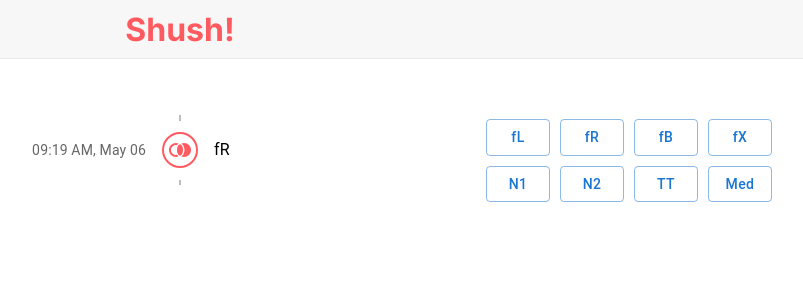
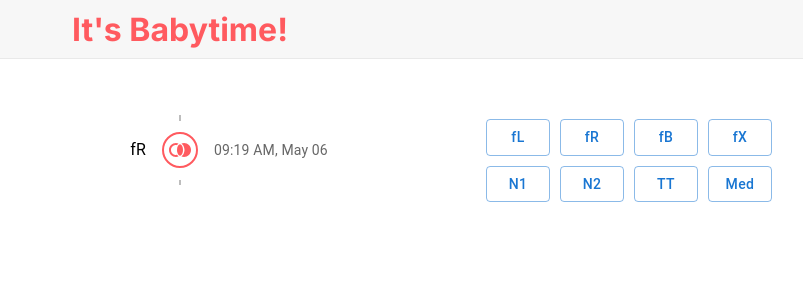
Before and after one commit to winniethemu/babytime, a Next.js app: page / in a window 1280 px wide. Both pictures are taken after a click on the button "fR". Shown: the top 300 px of the page, without its empty margins (256-1059 px from the left). Built offline with nearby package versions, Linux system fonts and the light colour scheme; no server answers; the database is empty.

Commit message:
Feedback

```diff
--- a/src/app/components/MyTimeline.jsx
+++ b/src/app/components/MyTimeline.jsx
@@ -10,6 +10,7 @@ import TimelineDot from '@mui/lab/TimelineDot';
 import {
   AirlineSeatFlat,
   BabyChangingStation,
+  EventAvailable,
   JoinLeft,
   JoinRight,
   LocalDrink,
@@ -31,12 +32,10 @@ export default function MyTimeline({ data, handleDelete }) {
         }}
       >
         <TimelineOppositeContent
+          align="right"
           sx={{ m: 'auto 0' }}
-          align="right"
-          variant="body2"
-          color="text.secondary"
         >
-          {formatDatetime(time)}
+          {desc}
         </TimelineOppositeContent>
         <TimelineSeparator>
           <TimelineConnector />
@@ -45,8 +44,13 @@ export default function MyTimeline({ data, handleDelete }) {
           </TimelineDot>
           <TimelineConnector />
         </TimelineSeparator>
-        <TimelineContent sx={{ py: '12px', px: 2 }} style={{ margin: 'auto 0' }}>
-          {desc}
+        <TimelineContent
+          color="text.secondary"
+          style={{ margin: 'auto 0' }}
+          sx={{ py: '12px', px: 2 }}
+          variant="body2"
+        >
+          {formatDatetime(time)}
         </TimelineContent>
       </TimelineItem>
     );
@@ -79,10 +83,10 @@ export default function MyTimeline({ data, handleDelete }) {
     },
     [EVENT_TYPE.feedStop]: {
       desc: 'fX',
-      icon: <LocalDrink />,
+      icon: <EventAvailable />,
       iconStyle: {
-        variant: 'filled',
-        sx: { bgcolor: '#FF5A5F' },
+        variant: 'outlined',
+        sx: { borderColor: '#FF5A5F', color: '#FF5A5F' },
       },
     },
     [EVENT_TYPE.nappy1]: {
@@ -104,7 +108,7 @@ export default function MyTimeline({ data, handleDelete }) {
   };
 
   return (
-    <Timeline position="alternate">
+    <Timeline>
       {data.map((item, index) => {
         return createItem({ index, ...item, ...config[item.type] });
       })}
--- a/src/app/layout.js
+++ b/src/app/layout.js
@@ -4,7 +4,7 @@ import { Inter } from 'next/font/google';
 const inter = Inter({ subsets: ['latin'] });
 
 export const metadata = {
-  title: `It's Babytime!`,
+  title: `Babytime`,
   description: 'Tracking the times of a baby',
 };
 
--- a/src/app/page.jsx
+++ b/src/app/page.jsx
@@ -8,7 +8,7 @@ export default async function Home() {
     <>
       <div className={styles.navbar}>
         <div className={styles.content}>
-          <h1 className={styles.title}>Shush!</h1>
+          <h1 className={styles.title}>It&apos;s Babytime!</h1>
         </div>
       </div>
       <Content />
```
